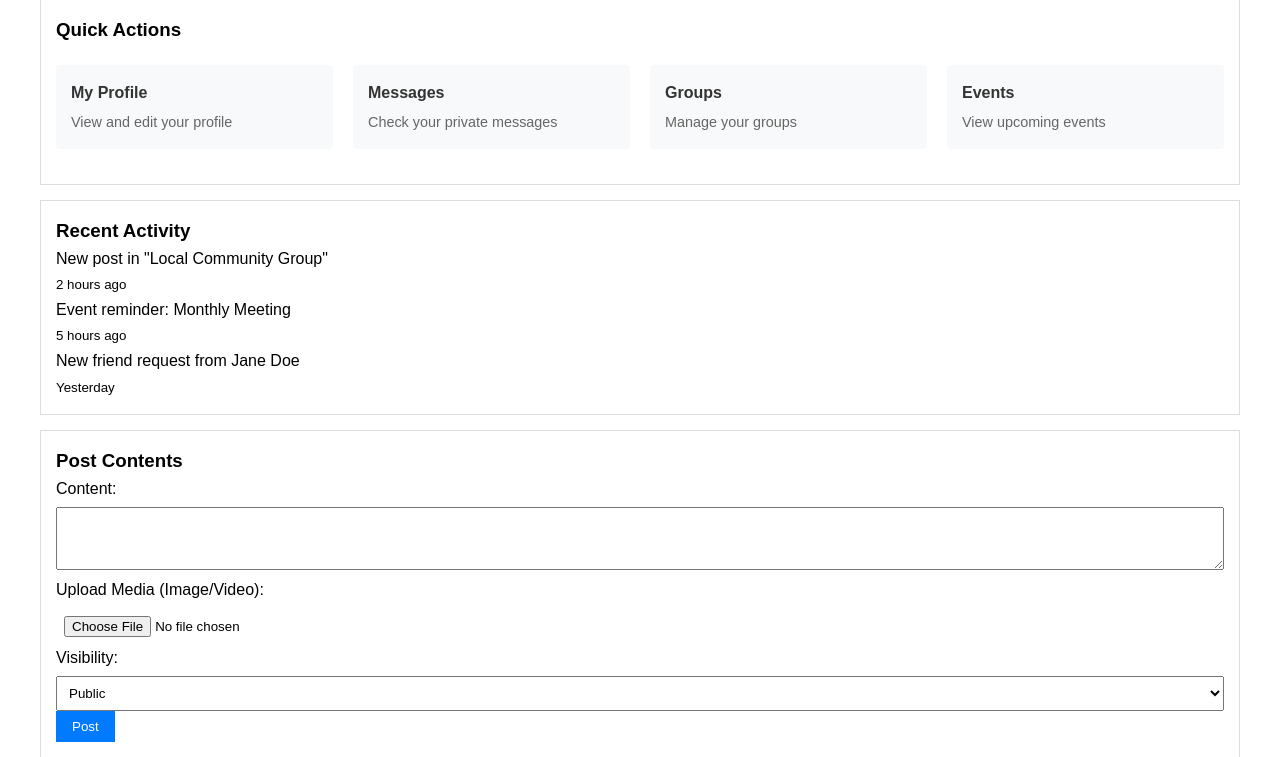
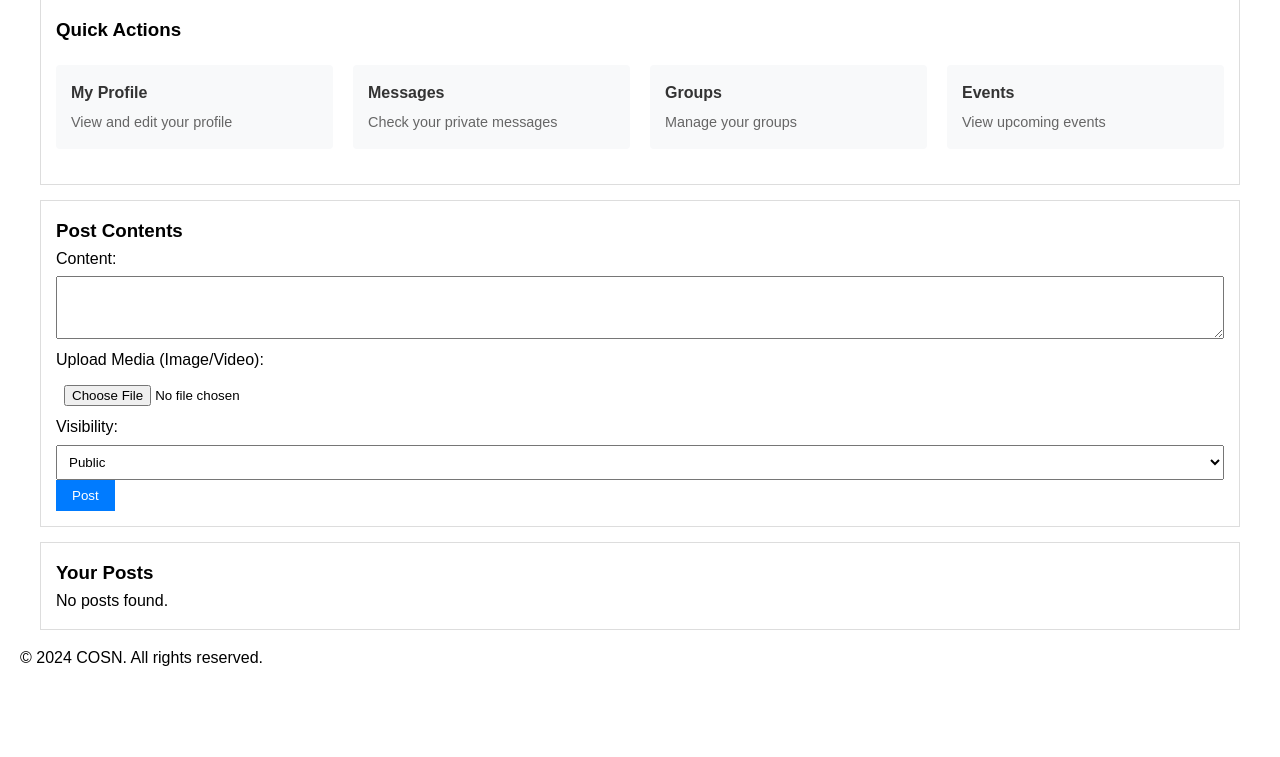
Before and after one commit to g-tejas/comp353-grp7-final-project, a PHP site: page /index.php in a window 1280 px wide. Shown: the part 228-985 px from the top of the page. After the commit the page ends 894 px from the top, so only its background shows below. Run offline with PHP 8.4, Linux system fonts and the light colour scheme; a user stored in the database is signed in; data comes from the database, SQL or seed files in the repository; data that the repository does not hold is empty.

Commit message:
removed recent activity from index since it is already in profile

```diff
--- a/frontend/index.php
+++ b/frontend/index.php
@@ -52,25 +52,6 @@ $result = $stmt->get_result();
             </div>
         </div>
 
-        <!-- Recent Activity -->
-        <div class="card recent-activity">
-            <h3>Recent Activity</h3>
-            <!-- TODO: Replace with actual activity data -->
-            <div class="activity-list">
-                <div class="activity-item">
-                    <p>New post in "Local Community Group"</p>
-                    <small>2 hours ago</small>
-                </div>
-                <div class="activity-item">
-                    <p>Event reminder: Monthly Meeting</p>
-                    <small>5 hours ago</small>
-                </div>
-                <div class="activity-item">
-                    <p>New friend request from Jane Doe</p>
-                    <small>Yesterday</small>
-                </div>
-            </div>
-        </div>
 
         <!-- Posting Contents -->
         <div class="card post-contents">
```
